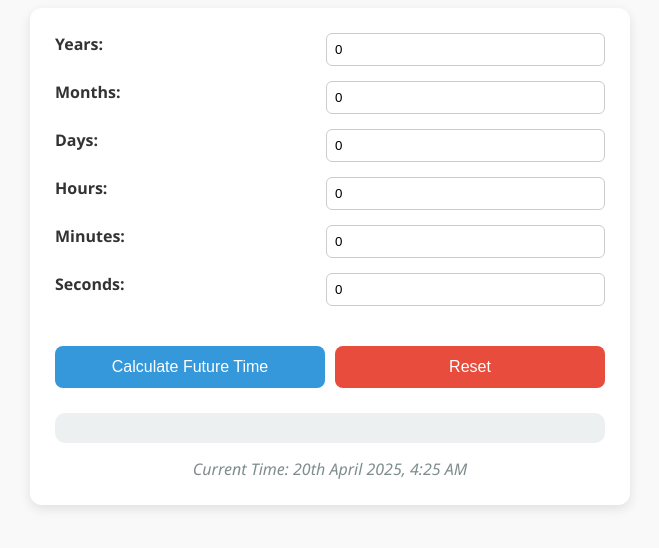
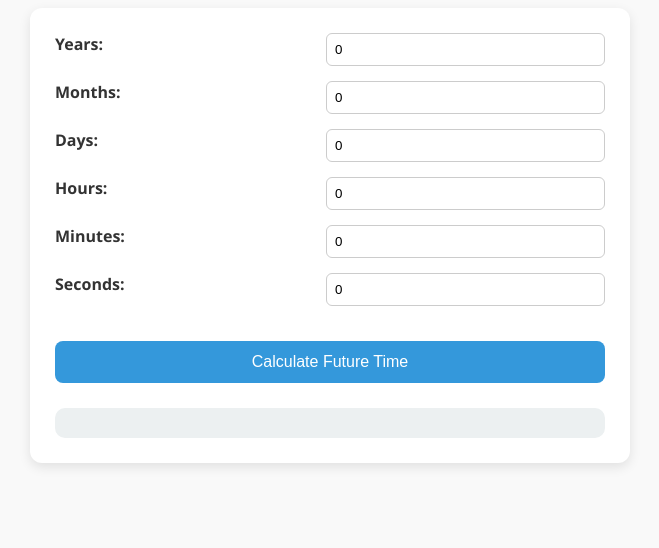
Before and after one commit to CrescendoFluffy/Time-Forward-Calculator, a plain HTML site: page index.html in a window 1280 px wide. Shown: the part 126-674 px from the top of the page, without its empty margins (310-969 px from the left). Drawn offline with Linux system fonts and the light colour scheme.

Commit message:
Update index.html

```diff
--- a/index.html
+++ b/index.html
@@ -3,6 +3,7 @@
 
 <head>
     <meta charset="UTF-8">
+    <meta name="viewport" content="width=device-width, initial-scale=1.0">
     <title>Time Forward Calculator</title>
     <link rel="stylesheet" href="style.css">
     <script src="script.js"></script>
@@ -39,16 +40,11 @@
             <input type="number" id="seconds" value="0" min="0">
         </div>
 
-        <div class="button-group">
-            <button onclick="calculateTime()">Calculate Future Time</button>
-            <button onclick="resetFields()" class="reset-btn">Reset</button>
-        </div>
+        <button onclick="calculateTime()">Calculate Future Time</button>
 
         <div class="result" id="result">
             <!-- Result will appear here -->
         </div>
-
-        <div id="liveTime" class="live-time"></div>
     </div>
 
     <script src="script.js"></script>
```
